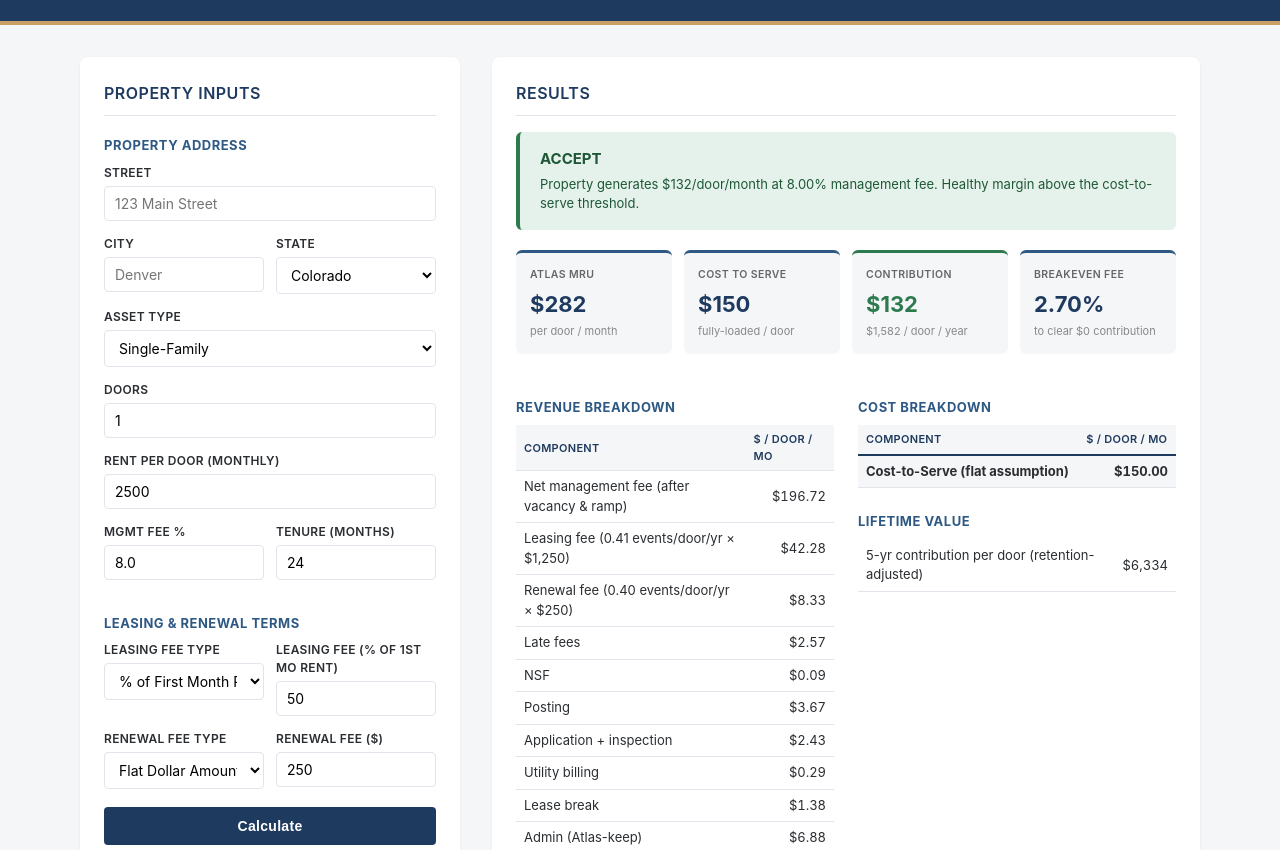
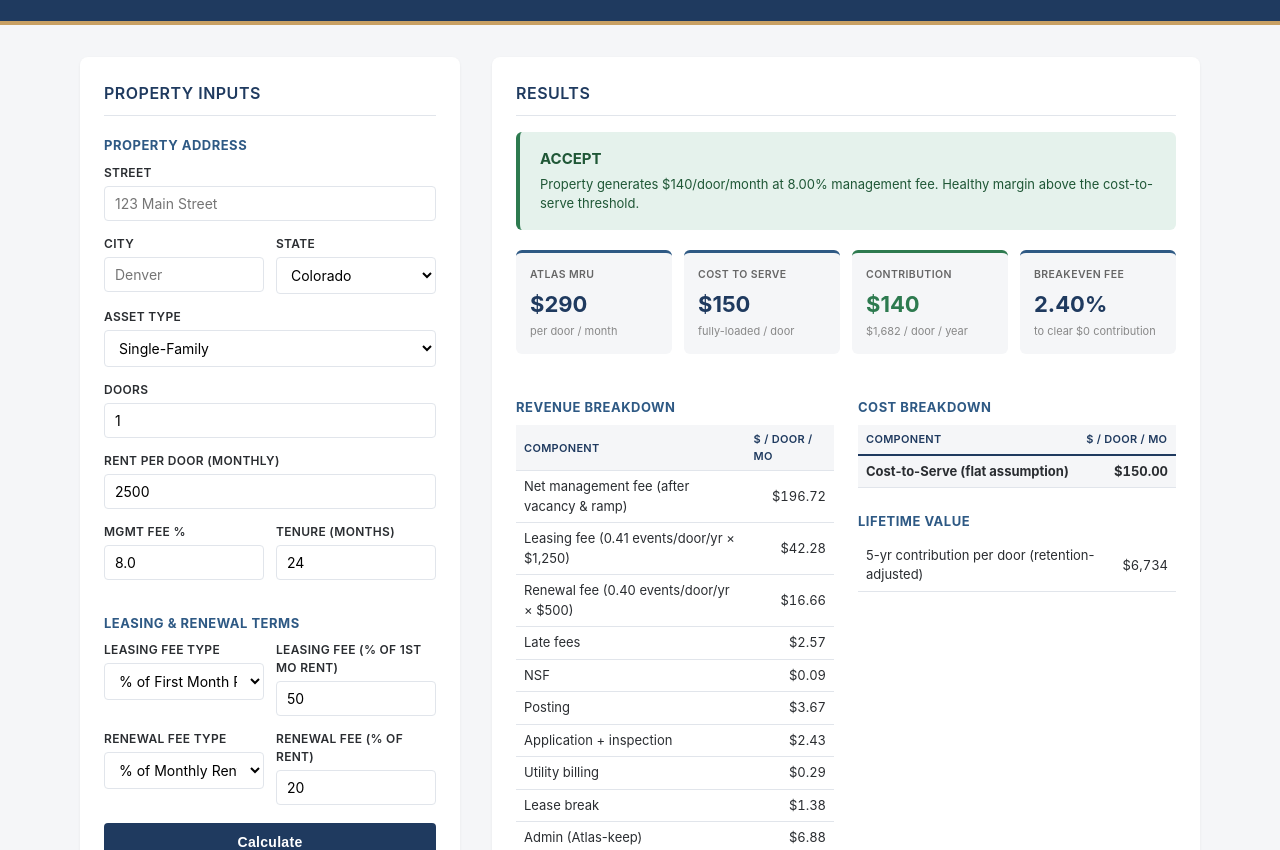
Before and after one commit to tjulianelle/atlas-mru-calculator, a website: page public/index.html in a window 1280 px wide. Shown: the part 60-910 px from the top of the page. Drawn offline with Linux system fonts and the light colour scheme.

Commit message:
Default renewal fee to 20% of rent across all presets

```diff
--- a/public/index.html
+++ b/public/index.html
@@ -438,14 +438,14 @@
       <div>
         <label>Renewal Fee Type</label>
         <select id="renewal_type">
+          <option value="pct_rent">% of Monthly Rent</option>
           <option value="flat">Flat Dollar Amount</option>
-          <option value="pct_rent">% of Monthly Rent</option>
           <option value="none">None</option>
         </select>
       </div>
       <div>
-        <label id="renewal_amt_label">Renewal Fee ($)</label>
-        <input type="number" id="renewal_amount" value="250" min="0" step="10" />
+        <label id="renewal_amt_label">Renewal Fee (%)</label>
+        <input type="number" id="renewal_amount" value="20" min="0" step="1" />
       </div>
     </div>
 
@@ -875,14 +875,14 @@ function findBreakeven() {
 }
 
 const PRESETS = {
-  co_sfr_typical: {asset_type:"Single-Family", state:"CO", doors:1, rent:2500, mgmt_fee:8.0, tenure:24, leasing_type:"pct_first_month", leasing_amount:50, renewal_type:"flat", renewal_amount:250},
-  co_mf_typical: {asset_type:"Multi-Family", state:"CO", doors:4, rent:1400, mgmt_fee:8.0, tenure:24, leasing_type:"pct_first_month", leasing_amount:50, renewal_type:"flat", renewal_amount:250},
-  co_mf_new: {asset_type:"Multi-Family", state:"CO", doors:4, rent:1400, mgmt_fee:8.0, tenure:3, leasing_type:"pct_first_month", leasing_amount:50, renewal_type:"flat", renewal_amount:250},
-  az_sfr: {asset_type:"Single-Family", state:"AZ", doors:1, rent:1900, mgmt_fee:8.0, tenure:36, leasing_type:"pct_first_month", leasing_amount:50, renewal_type:"flat", renewal_amount:250},
-  co_mf_low_rent: {asset_type:"Multi-Family", state:"CO", doors:4, rent:1100, mgmt_fee:8.0, tenure:36, leasing_type:"pct_first_month", leasing_amount:50, renewal_type:"flat", renewal_amount:250},
-  high_end_sfr: {asset_type:"Single-Family", state:"CO", doors:1, rent:3500, mgmt_fee:8.0, tenure:36, leasing_type:"pct_first_month", leasing_amount:50, renewal_type:"flat", renewal_amount:250},
-  all_other_states_sfr: {asset_type:"Single-Family", state:"TX", doors:1, rent:2200, mgmt_fee:8.0, tenure:24, leasing_type:"pct_first_month", leasing_amount:50, renewal_type:"flat", renewal_amount:250},
-  all_other_states_mf: {asset_type:"Multi-Family", state:"TX", doors:6, rent:1400, mgmt_fee:8.0, tenure:24, leasing_type:"pct_first_month", leasing_amount:50, renewal_type:"flat", renewal_amount:250},
+  co_sfr_typical: {asset_type:"Single-Family", state:"CO", doors:1, rent:2500, mgmt_fee:8.0, tenure:24, leasing_type:"pct_first_month", leasing_amount:50, renewal_type:"pct_rent", renewal_amount:20},
+  co_mf_typical: {asset_type:"Multi-Family", state:"CO", doors:4, rent:1400, mgmt_fee:8.0, tenure:24, leasing_type:"pct_first_month", leasing_amount:50, renewal_type:"pct_rent", renewal_amount:20},
+  co_mf_new: {asset_type:"Multi-Family", state:"CO", doors:4, rent:1400, mgmt_fee:8.0, tenure:3, leasing_type:"pct_first_month", leasing_amount:50, renewal_type:"pct_rent", renewal_amount:20},
+  az_sfr: {asset_type:"Single-Family", state:"AZ", doors:1, rent:1900, mgmt_fee:8.0, tenure:36, leasing_type:"pct_first_month", leasing_amount:50, renewal_type:"pct_rent", renewal_amount:20},
+  co_mf_low_rent: {asset_type:"Multi-Family", state:"CO", doors:4, rent:1100, mgmt_fee:8.0, tenure:36, leasing_type:"pct_first_month", leasing_amount:50, renewal_type:"pct_rent", renewal_amount:20},
+  high_end_sfr: {asset_type:"Single-Family", state:"CO", doors:1, rent:3500, mgmt_fee:8.0, tenure:36, leasing_type:"pct_first_month", leasing_amount:50, renewal_type:"pct_rent", renewal_amount:20},
+  all_other_states_sfr: {asset_type:"Single-Family", state:"TX", doors:1, rent:2200, mgmt_fee:8.0, tenure:24, leasing_type:"pct_first_month", leasing_amount:50, renewal_type:"pct_rent", renewal_amount:20},
+  all_other_states_mf: {asset_type:"Multi-Family", state:"TX", doors:6, rent:1400, mgmt_fee:8.0, tenure:24, leasing_type:"pct_first_month", leasing_amount:50, renewal_type:"pct_rent", renewal_amount:20},
 };
 
 function loadPreset(key) {
```
